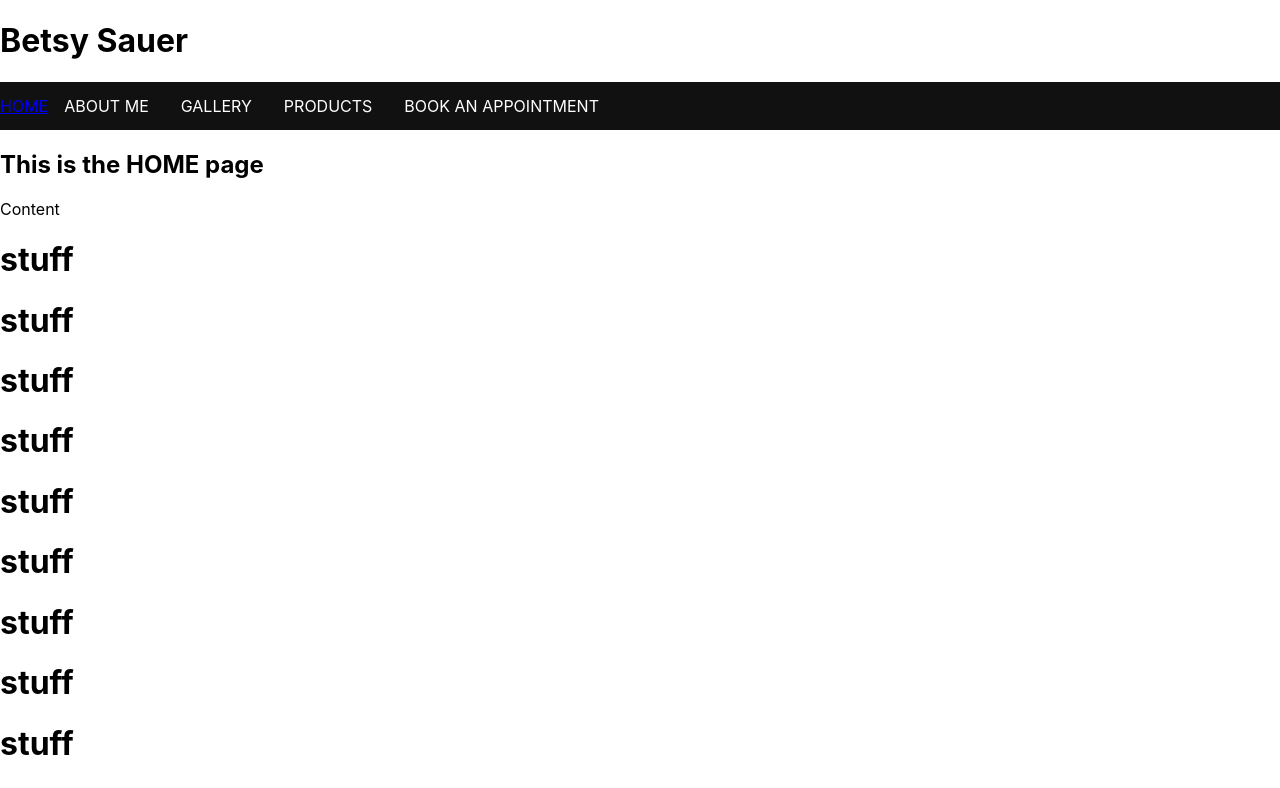
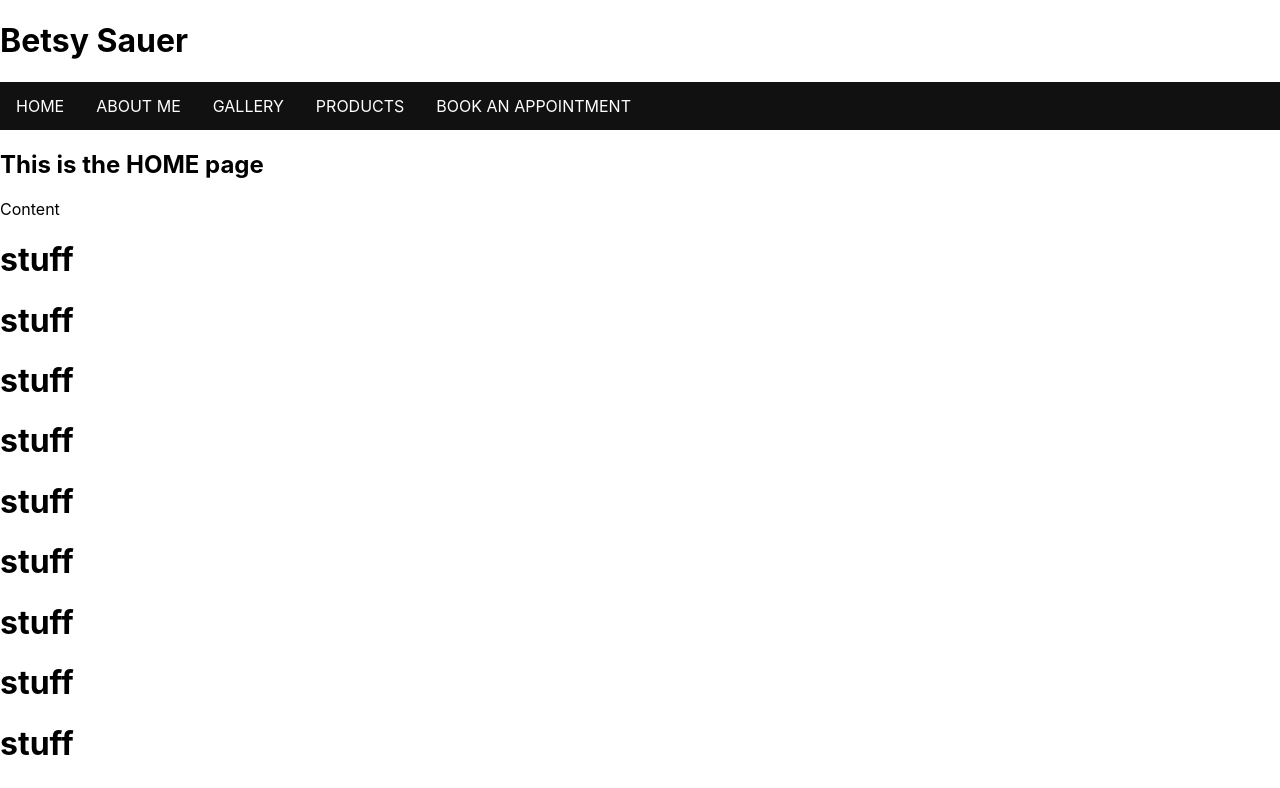
Before and after one commit to tprussell19/capstone, a React (Create React App) app in the folder betsy-sauer/: page / in a window 1280 px wide. Shown: the top 788 px of the page. Built offline with nearby package versions, Linux system fonts and the light colour scheme.

Commit message:
:hammer: :construction: WIP: giave up on conditional styling for the active page tab

```diff
--- a/betsy-sauer/src/components/Navbar.js
+++ b/betsy-sauer/src/components/Navbar.js
@@ -2,14 +2,10 @@
 
 function Navbar(props) {
 
-  const homeActive = {
-    className: (props.currentPage === 'home' ? 'navbar-links active' : 'navbar-links')
-  }
-
   return (
     <React.Fragment>
       <ul className='navbar'>
-        <li className='navbar-items' ><a type='submit' style={homeActive} onClick={event => props.navigateTo(event, 'home')} href='/'>HOME</a></li>
+        <li className='navbar-items' ><a type='submit' className='navbar-links' onClick={event => props.navigateTo(event, 'home')} href='/'>HOME</a></li>
         <li className='navbar-items' ><a type='submit' className='navbar-links' onClick={event => props.navigateTo(event, 'about')} href='/about'>ABOUT ME</a></li>
         <li className='navbar-items' ><a type='submit' className='navbar-links' onClick={event => props.navigateTo(event, 'gallery')} href='/gallery'>GALLERY</a></li>
         <li className='navbar-items' ><a type='submit' className='navbar-links' onClick={event => props.navigateTo(event, 'products')} href='/products'>PRODUCTS</a></li>
```
